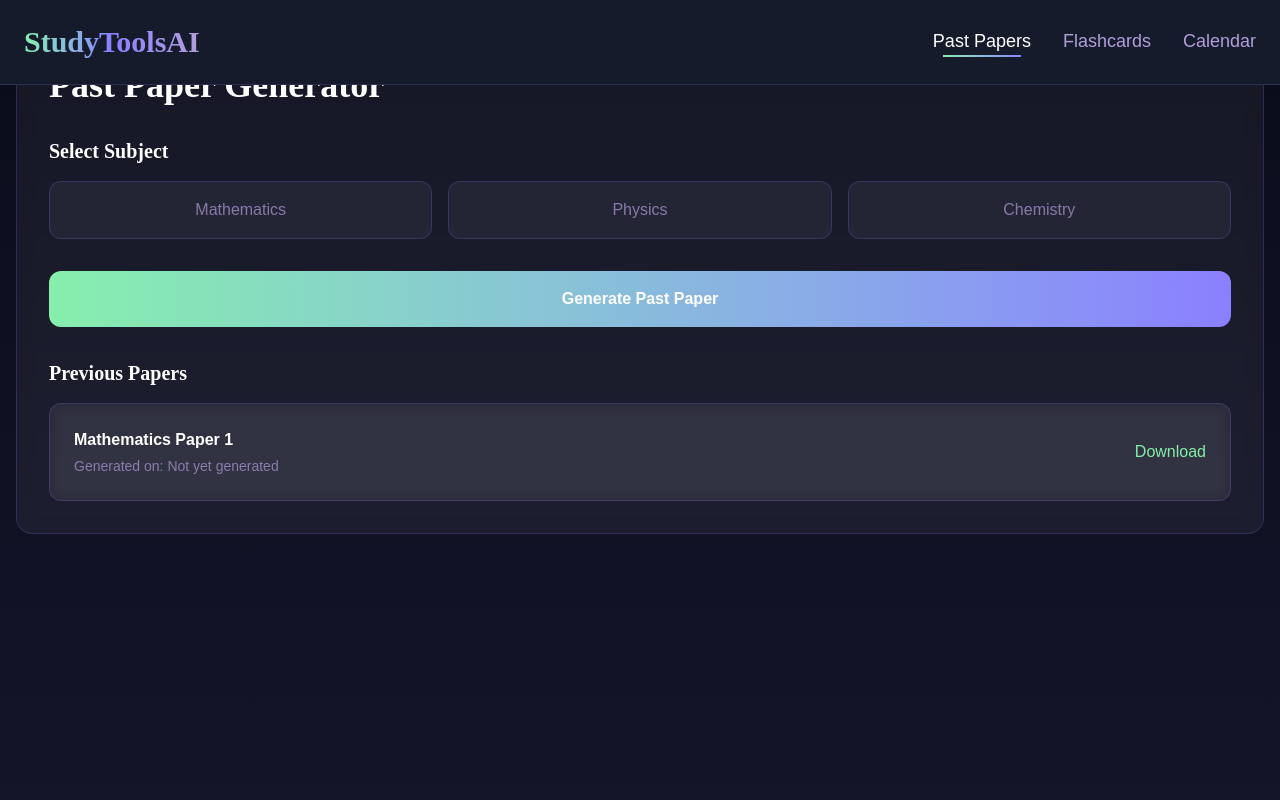
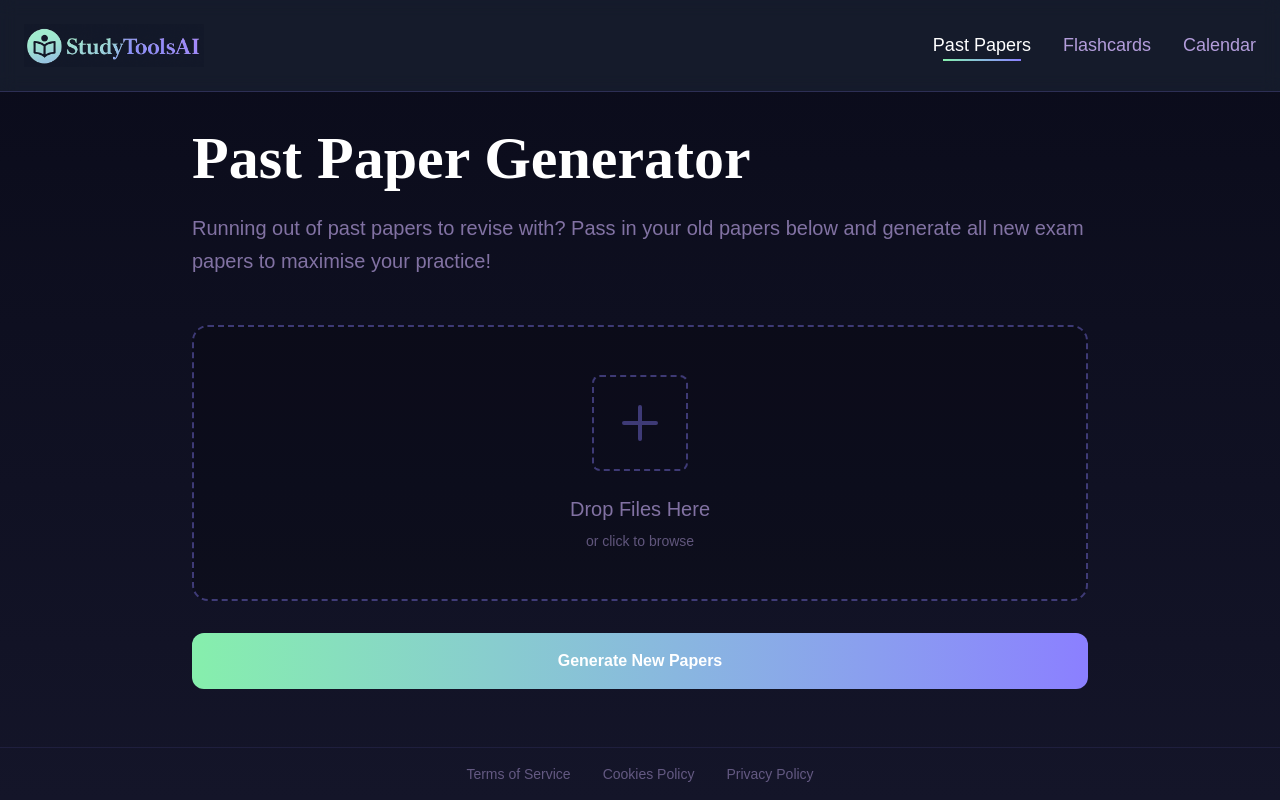
Before and after one commit to Cozkou/2025hackathon, a Next.js app in the folder studytoolsai-next/: page /pastpapers in a window 1280 px wide. Built offline with nearby package versions, Linux system fonts and the light colour scheme.

Commit message:
Updated logo.

```diff
--- a/studytoolsai-next/src/app/flashcards/page.tsx
+++ b/studytoolsai-next/src/app/flashcards/page.tsx
@@ -10,44 +10,6 @@ export default function Flashcards() {
 
             <Header />
 
-            <main className="container mx-auto px-4 py-8">
-                <div className="bg-white/5 backdrop-blur-sm rounded-2xl border border-[#8B7FFF]/20 p-8">
-                    <h1 className="text-4xl font-bold text-white mb-8 font-['Poppins']">
-                        Flashcards
-                    </h1>
-
-                    {/* Create New Deck Button */}
-                    <button className="mb-8 bg-gradient-to-r from-[#86efac] to-[#8B7FFF] text-white px-6 py-3 rounded-xl font-semibold hover:opacity-90 transition-opacity">
-                        Create New Deck
-                    </button>
-
-                    {/* Decks Grid */}
-                    <div className="grid grid-cols-1 md:grid-cols-2 lg:grid-cols-3 gap-6">
-                        {/* Example Deck Card */}
-                        <div className="bg-white/5 backdrop-blur-sm rounded-xl border border-[#8B7FFF]/20 p-6 hover:border-[#8B7FFF]/40 transition-all duration-300">
-                            <h3 className="text-xl font-bold text-white mb-2 font-['Poppins']">Example Deck</h3>
-                            <p className="text-[#B39DDB]/70 text-sm mb-4">
-                                0 cards • Last studied: Never
-                            </p>
-                            <div className="flex space-x-2">
-                                <button className="text-sm text-[#86efac] hover:text-[#86efac]/80 transition-colors">
-                                    Study
-                                </button>
-                                <button className="text-sm text-[#B39DDB]/70 hover:text-[#B39DDB] transition-colors">
-                                    Edit
-                                </button>
-                            </div>
-                        </div>
-
-                        {/* Placeholder Card */}
-                        <div className="bg-white/5 backdrop-blur-sm rounded-xl border border-[#8B7FFF]/20 p-6 flex items-center justify-center">
-                            <p className="text-[#B39DDB]/70 text-center">
-                                Create your first flashcard deck
-                            </p>
-                        </div>
-                    </div>
-                </div>
-            </main>
         </div>
     );
 }
--- a/studytoolsai-next/src/app/pastpapers/page.tsx
+++ b/studytoolsai-next/src/app/pastpapers/page.tsx
@@ -1,67 +1,90 @@
 'use client';
 
+import { useState } from 'react';
 import Header from '@/components/Header';
-import { useState } from 'react';
+import Footer from '@/components/Footer';
 
 export default function PastPapers() {
-    const [selectedSubject, setSelectedSubject] = useState<string | null>(null);
+    const [isDragging, setIsDragging] = useState(false);
+
+    const handleDragOver = (e: React.DragEvent) => {
+        e.preventDefault();
+        setIsDragging(true);
+    };
+
+    const handleDragLeave = (e: React.DragEvent) => {
+        e.preventDefault();
+        setIsDragging(false);
+    };
+
+    const handleDrop = (e: React.DragEvent) => {
+        e.preventDefault();
+        setIsDragging(false);
+        // Handle file drop here
+    };
 
     return (
-
-        <div className="min-h-screen bg-gradient-to-b from-[#0A0B1A] to-[#141529]">
-
+        <div className="min-h-screen bg-gradient-to-b from-[#0A0B1A] to-[#141529] flex flex-col">
             <Header />
 
-            <main className="container mx-auto px-4 py-8">
-                <div className="bg-white/5 backdrop-blur-sm rounded-2xl border border-[#8B7FFF]/20 p-8">
-                    <h1 className="text-4xl font-bold text-white mb-8 font-['Poppins']">
-                        Past Paper Generator
-                    </h1>
+            <main className="flex-1 container mx-auto px-4 pt-32">
+                <div className="max-w-4xl mx-auto">
+                    {/* Title Section */}
+                    <div className="mb-8">
+                        <h1 className="text-6xl font-bold text-white mb-6 font-['Poppins']">
+                            Past Paper Generator
+                        </h1>
+                        <p className="text-xl text-[#B39DDB]/70 leading-relaxed">
+                            Running out of past papers to revise with? Pass in your old papers below and generate
+                            all new exam papers to maximise your practice!
+                        </p>
+                    </div>
 
-                    {/* Subject Selection */}
-                    <div className="mb-8">
-                        <h2 className="text-xl font-semibold text-white mb-4 font-['Poppins']">Select Subject</h2>
-                        <div className="grid grid-cols-1 md:grid-cols-3 gap-4">
-                            {['Mathematics', 'Physics', 'Chemistry'].map((subject) => (
-                                <button
-                                    key={subject}
-                                    className={`p-4 rounded-xl border transition-all duration-300 ${
-                                        selectedSubject === subject
-                                            ? 'border-[#86efac] bg-[#86efac]/10 text-white'
-                                            : 'border-[#8B7FFF]/20 bg-white/5 text-[#B39DDB]/70 hover:border-[#8B7FFF]/40'
-                                    }`}
-                                    onClick={() => setSelectedSubject(subject)}
-                                >
-                                    {subject}
-                                </button>
-                            ))}
+                    {/* File Drop Zone */}
+                    <div
+                        onDragOver={handleDragOver}
+                        onDragLeave={handleDragLeave}
+                        onDrop={handleDrop}
+                        className={`
+                            mt-12 p-12 rounded-2xl border-2 border-dashed transition-all duration-300
+                            flex flex-col items-center justify-center
+                            ${isDragging
+                                ? 'border-[#86efac] bg-[#86efac]/5'
+                                : 'border-[#8B7FFF]/40 bg-black/20'
+                            }
+                        `}
+                    >
+                        <div className="w-24 h-24 mb-6 border-2 border-dashed border-[#8B7FFF]/40 rounded-lg flex items-center justify-center">
+                            <svg
+                                className="w-12 h-12 text-[#8B7FFF]/40"
+                                fill="none"
+                                stroke="currentColor"
+                                viewBox="0 0 24 24"
+                            >
+                                <path
+                                    strokeLinecap="round"
+                                    strokeLinejoin="round"
+                                    strokeWidth={2}
+                                    d="M12 4v16m8-8H4"
+                                />
+                            </svg>
                         </div>
+                        <p className="text-xl text-[#B39DDB]/70 text-center mb-2">
+                            Drop Files Here
+                        </p>
+                        <p className="text-sm text-[#B39DDB]/50 text-center">
+                            or click to browse
+                        </p>
                     </div>
 
                     {/* Generate Button */}
-                    <button className="w-full bg-gradient-to-r from-[#86efac] to-[#8B7FFF] text-white py-4 rounded-xl font-semibold hover:opacity-90 transition-opacity mb-8">
-                        Generate Past Paper
+                    <button className="w-full mt-8 bg-gradient-to-r from-[#86efac] to-[#8B7FFF] text-white py-4 rounded-xl font-semibold hover:opacity-90 transition-opacity">
+                        Generate New Papers
                     </button>
-
-                    {/* Previous Papers */}
-                    <div>
-                        <h2 className="text-xl font-semibold text-white mb-4 font-['Poppins']">Previous Papers</h2>
-                        <div className="space-y-4">
-                            <div className="bg-white/5 backdrop-blur-sm rounded-xl border border-[#8B7FFF]/20 p-6 hover:border-[#8B7FFF]/40 transition-all duration-300">
-                                <div className="flex justify-between items-center">
-                                    <div>
-                                        <h3 className="text-white font-semibold mb-1">Mathematics Paper 1</h3>
-                                        <p className="text-[#B39DDB]/70 text-sm">Generated on: Not yet generated</p>
-                                    </div>
-                                    <button className="text-[#86efac] hover:text-[#86efac]/80 transition-colors">
-                                        Download
-                                    </button>
-                                </div>
-                            </div>
-                        </div>
-                    </div>
                 </div>
             </main>
+
+            <Footer />
         </div>
     );
 }
--- /dev/null
+++ b/studytoolsai-next/src/components/Footer.tsx
@@ -0,0 +1,24 @@
+import React from 'react';
+import Link from 'next/link';
+
+const Footer = () => {
+    return (
+        <footer className="border-t border-[#8B7FFF]/10 mt-auto">
+            <div className="container mx-auto px-4 py-4">
+                <div className="flex justify-center space-x-8">
+                    <Link href="/terms" className="text-sm text-[#B39DDB]/50 hover:text-[#B39DDB] transition-colors">
+                        Terms of Service
+                    </Link>
+                    <Link href="/cookies" className="text-sm text-[#B39DDB]/50 hover:text-[#B39DDB] transition-colors">
+                        Cookies Policy
+                    </Link>
+                    <Link href="/privacy" className="text-sm text-[#B39DDB]/50 hover:text-[#B39DDB] transition-colors">
+                        Privacy Policy
+                    </Link>
+                </div>
+            </div>
+        </footer>
+    );
+};
+
+export default Footer;
--- a/studytoolsai-next/src/components/Header.tsx
+++ b/studytoolsai-next/src/components/Header.tsx
@@ -1,5 +1,6 @@
 import React from 'react';
 import Link from 'next/link';
+import Image from 'next/image';
 import { usePathname } from 'next/navigation';
 
 const Header = () => {
@@ -15,8 +16,15 @@ const Header = () => {
             <div className="backdrop-blur-sm">
                 <div className="container mx-auto px-6 py-6">
                     <div className="flex items-center justify-between">
-                        <Link href="/" className="text-3xl font-bold bg-gradient-to-r from-[#86efac] via-[#8B7FFF] to-[#B39DDB] text-transparent bg-clip-text font-['Poppins'] hover:scale-105 transition-transform duration-300">
-                            StudyToolsAI
+                        <Link href="/">
+                            <Image
+                                src="/logo.png"
+                                alt="StudyToolsAI Logo"
+                                width={180}
+                                height={40}
+                                className="h-auto"
+                                priority
+                            />
                         </Link>
                         <nav className="flex items-center space-x-8">
                             <Link
```
Also changed, not shown: studytoolsai-next/public/logo.png (added).
